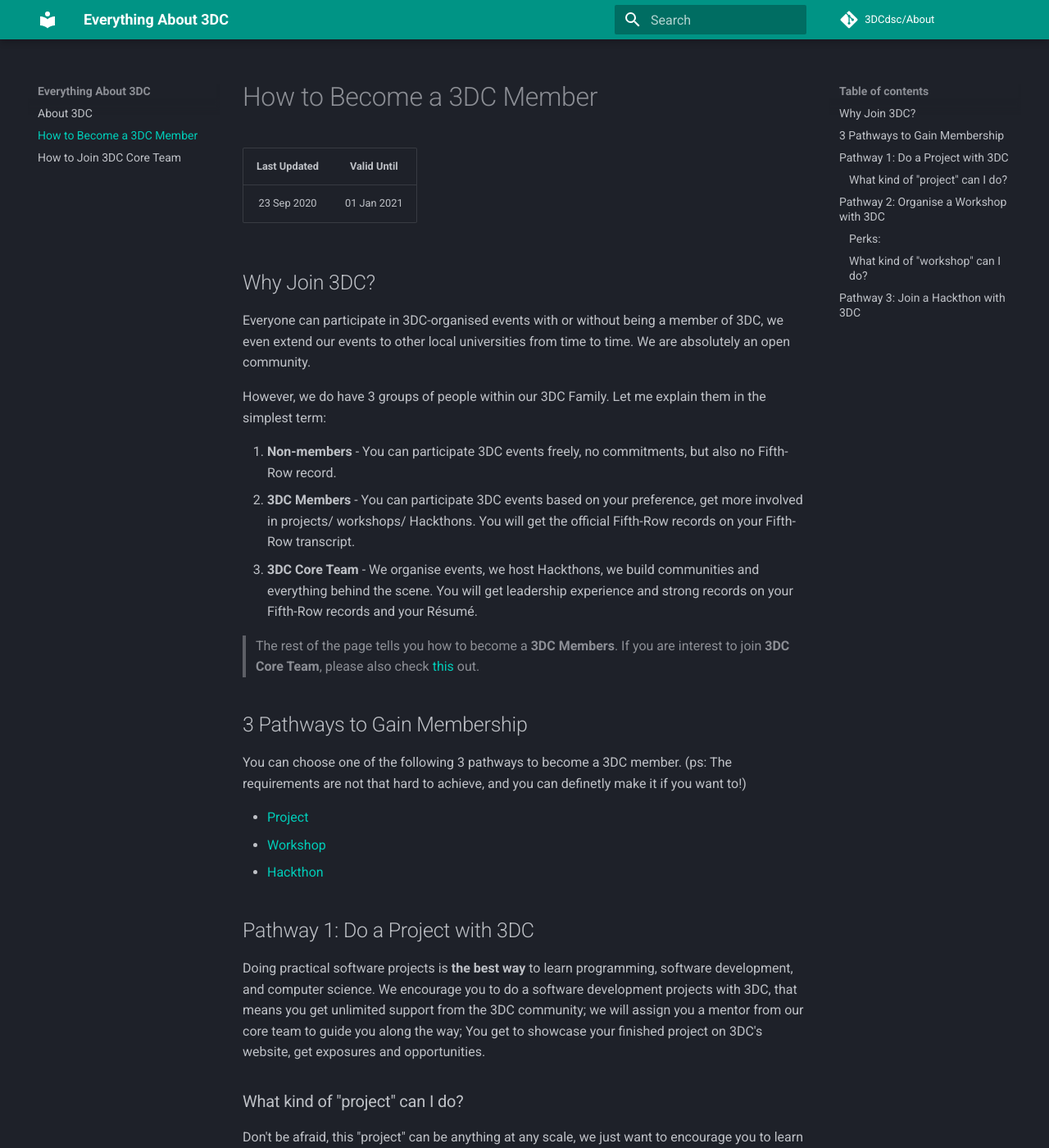
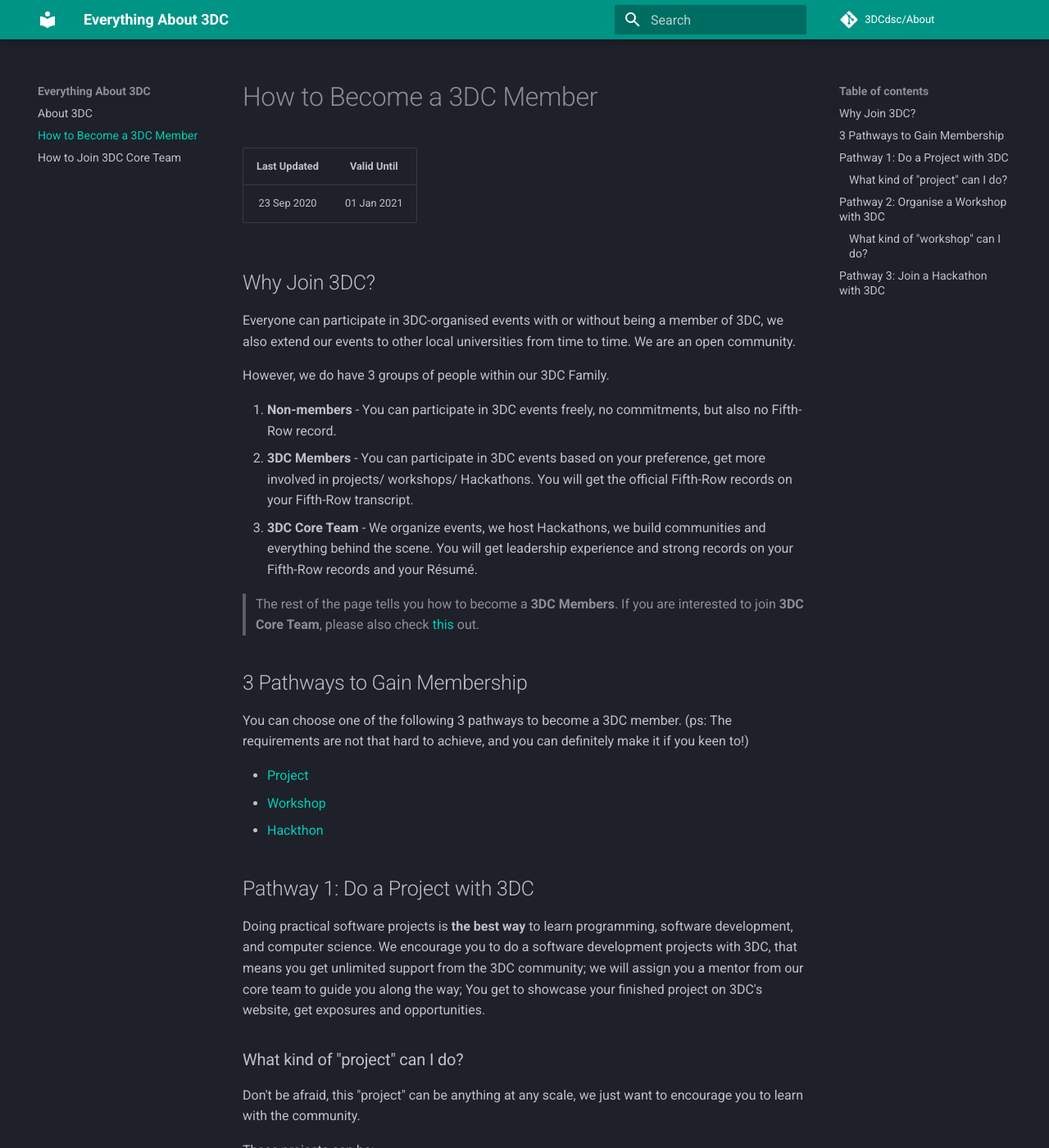
Before and after one commit to 3DCdsc/About, an MkDocs documentation site: the page built from docs/3DC_Membership.md, in a window 1280 px wide and 1400 px high. Shown: the whole window at 82% size. Built offline with MkDocs 1.6.1 and Material for MkDocs 9.7.7, drawn with Linux system fonts in a browser that asks for light colours; comment, search, counter and statistics services are not loaded; some of the changed text lies outside the part shown.

Commit message:
Update 3DC_Membership.md

```diff
--- a/docs/3DC_Membership.md
+++ b/docs/3DC_Membership.md
@@ -6,19 +6,19 @@
 
 ## Why Join 3DC?
 
-Everyone can participate in 3DC-organised events with or without being a member of 3DC, we even extend our events to other local universities from time to time. We are absolutely an open community.
+Everyone can participate in 3DC-organised events with or without being a member of 3DC, we also extend our events to other local universities from time to time. We are an open community.
 
-However, we do have 3 groups of people within our 3DC Family. Let me explain them in the simplest term:
+However, we do have 3 groups of people within our 3DC Family.
 
-1. **Non-members** - You can participate 3DC events freely, no commitments, but also no Fifth-Row record.
-2. **3DC Members** - You can participate 3DC events based on your preference, get more involved in projects/ workshops/ Hackthons. You will get the official Fifth-Row records on your Fifth-Row transcript.
-3. **3DC Core Team** - We organise events, we host Hackthons, we build communities and everything behind the scene. You will get leadership experience and strong records on your Fifth-Row records and your Résumé.
+1. **Non-members** - You can participate in 3DC events freely, no commitments, but also no Fifth-Row record.
+2. **3DC Members** - You can participate in 3DC events based on your preference, get more involved in projects/ workshops/ Hackathons. You will get the official Fifth-Row records on your Fifth-Row transcript.
+3. **3DC Core Team** - We organize events, we host Hackathons, we build communities and everything behind the scene. You will get leadership experience and strong records on your Fifth-Row records and your Résumé.
 
-> The rest of the page tells you how to become a **3DC Members**. If you are interest to join **3DC Core Team**, please also check [this](Join_3DC_Core.md) out.
+> The rest of the page tells you how to become a **3DC Members**. If you are interested to join **3DC Core Team**, please also check [this](Join_3DC_Core.md) out.
 
 ## 3 Pathways to Gain Membership
 
-You can choose one of the following 3 pathways to become a 3DC member. (ps: The requirements are not that hard to achieve, and you can definetly make it if you want to!)
+You can choose one of the following 3 pathways to become a 3DC member. (ps: The requirements are not that hard to achieve, and you can definitely make it if you keen to!)
 
 - [Project](#pathway-1-do-a-project-with-3dc)
 - [Workshop](#pathway-2-organise-a-workshop-with-3dc)
@@ -36,21 +36,19 @@
 These projects can be:
 
 - **Self-Initiated** (Come up with your own idea.)
-- **Memtor-Suggested** (You can ask for ideas if you can't think of any.)
+- **Mentor-Suggested** (You can ask for ideas if you can't think of any.)
 - **School-proposed** (Sometimes you can work with the school to serve real-world needs by building applications.)
 
 ## Pathway 2: Organise a Workshop with 3DC
 
 If you have passion about certain technical topics that you wanna share it with your peers, or if you are passionate about teaching and helping others. You can cooperate with 3DC and organize a workshop/ lecture/ sharing session. Teaching others is **the best way** to reinforce your knowledge at any discipline.
 
-### Perks:
-
 3DC can help you with:
 
 - Event application & administrative matters
 - Event publicity & announcement
 - Workshop content refinement, quality control
-- Video recording / steaming
+- Video recording/steaming
 - TA supports
 
 You can gain:
@@ -82,6 +80,6 @@
 - Undergraduate research 101 - UROP experience sharing
 
 
-## Pathway 3: Join a Hackthon with 3DC
+## Pathway 3: Join a Hackathon with 3DC
 
-Team up with anyone in the 3DC Community, represent 3DC and participate in a hackthon.
+Team up with anyone in the 3DC Community, represent 3DC and participate in a hackathon.
```
Also changed, not shown: other parts of docs/3DC_Membership.md (+3 -3 lines).
